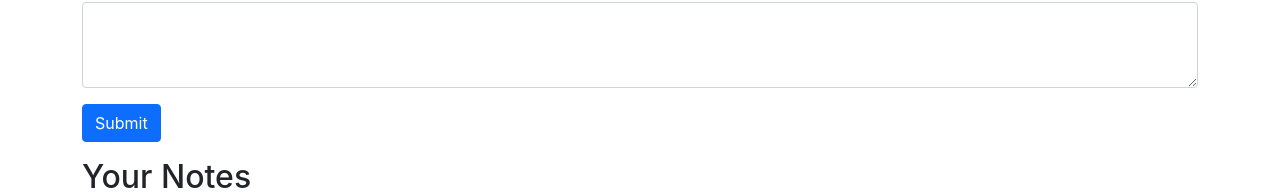
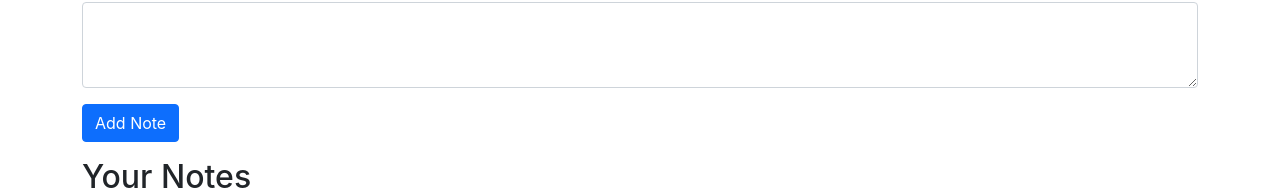
Before and after one commit to akashgit123/inote-book, a React (Create React App) app: page / in a window 1280 px wide. Shown: the part 310-504 px from the top of the page. Built offline with nearby package versions, Linux system fonts and the light colour scheme.

Commit message:
Add note frontend functionality

```diff
--- a/src/components/AddNote.js
+++ b/src/components/AddNote.js
@@ -43,7 +43,7 @@ export default function AddNote() {
         ></textarea>
       </div>
       <button type="submit" className="btn btn-primary" onClick={handleOnClick}>
-        Submit
+        Add Note
       </button>
     </div>
   );
```
